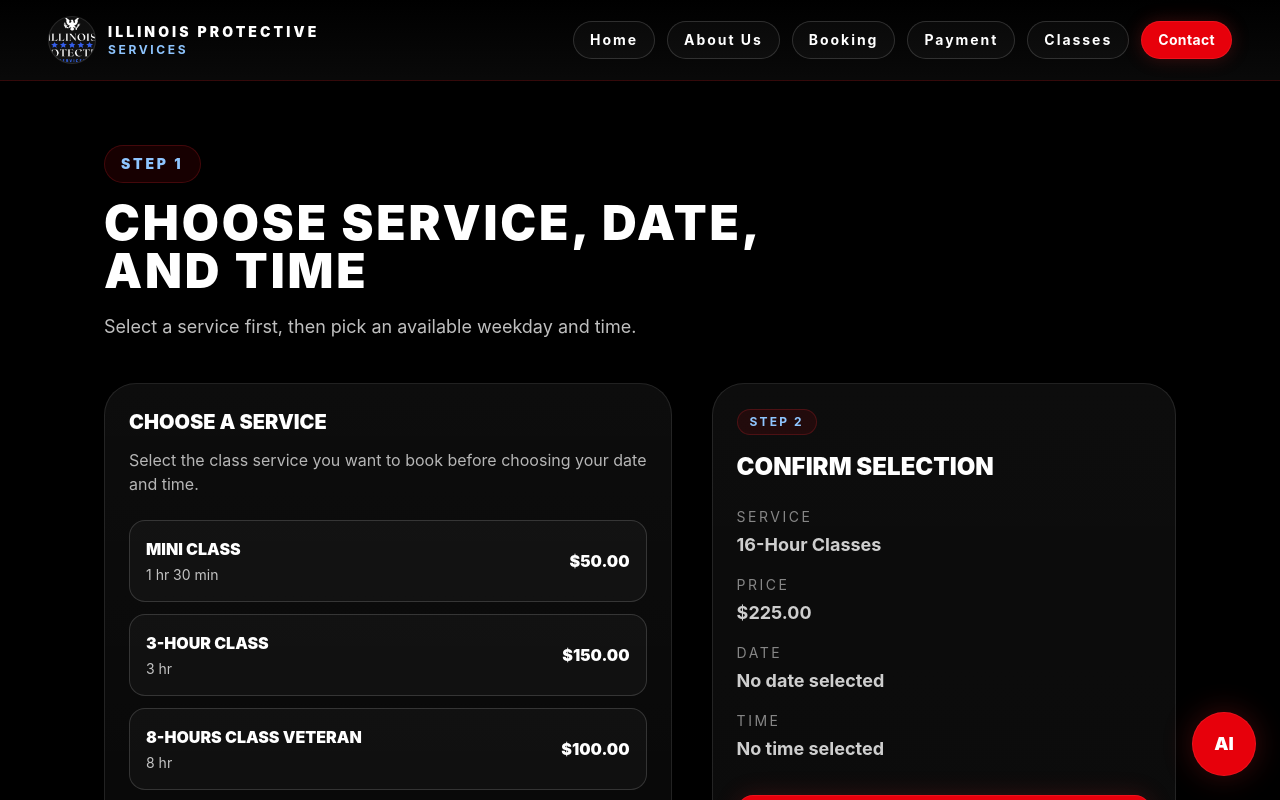
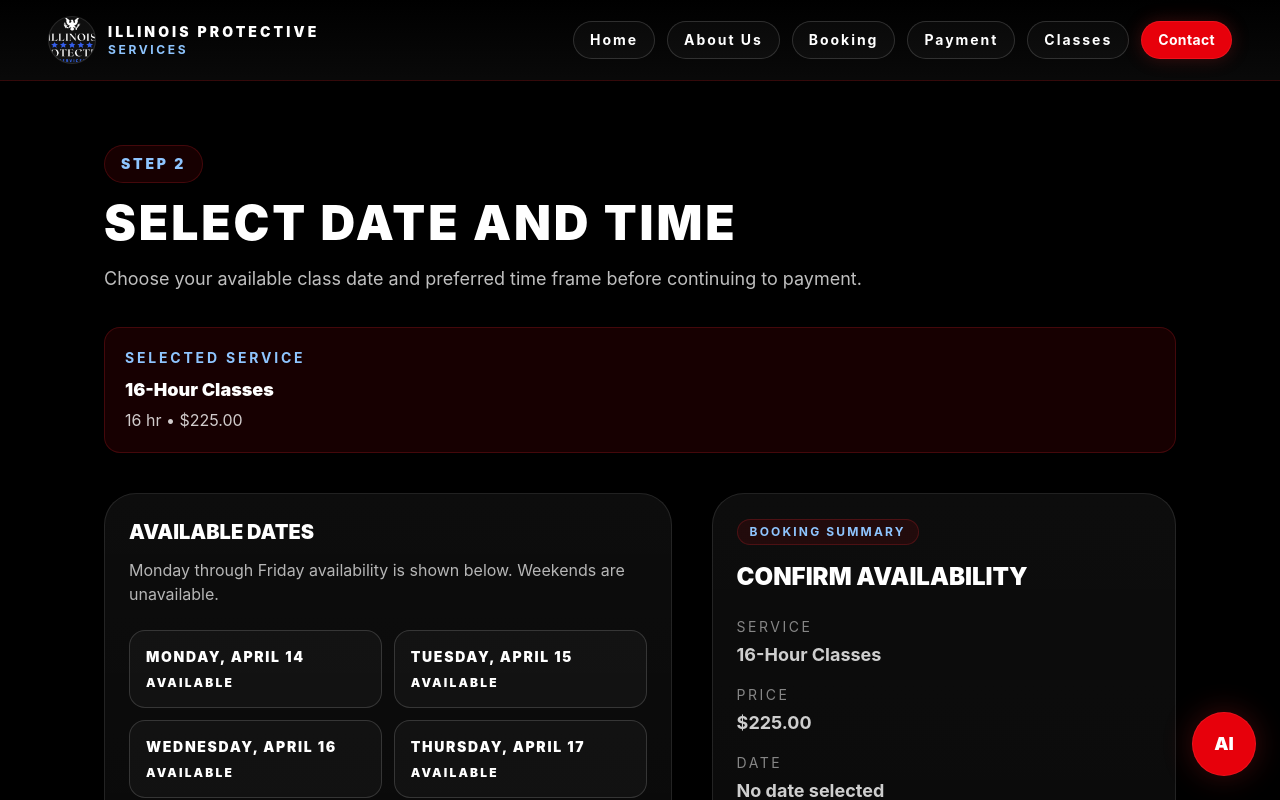
Before and after one commit to michaelwrotten-creator/conceal-carry-site, a React (Vite) app: page / in a window 1280 px wide. Both pictures are taken after a click on the button "Booking". Shown: the top 800 px of the page. Built offline with nearby package versions, Linux system fonts and the light colour scheme; the HTML template or start-up script is replaced by a standard one.

Commit message:
Make classes page viewable anytime

```diff
--- a/src/App.jsx
+++ b/src/App.jsx
@@ -25,14 +25,14 @@ function AiHelperChat() {
       lower.includes("date")
     ) {
       reply =
-        "Go to the Booking page to choose a service, date, and time before payment.";
+        "Go to the Booking page to choose a service, then select your date and time before payment.";
     } else if (
       lower.includes("pay") ||
       lower.includes("deposit") ||
       lower.includes("fee")
     ) {
       reply =
-        "Go to the Payment page to choose Deposit or a Full Payment option for your service.";
+        "Go to the Payment page to choose Deposit or a Full Payment option for your selected service.";
     } else if (
       lower.includes("class") ||
       lower.includes("service") ||
@@ -472,7 +472,7 @@ export default function ConcealCarryTrainingWebsite() {
               Available Services for Booking
             </h1>
             <p className="mt-4 text-lg leading-8 text-white/75">
-              Browse all currently available services before starting the booking flow.
+              Browse all current services before starting or continuing your booking flow.
             </p>
 
             {(selectedDate || selectedTime || selectedService) && (
@@ -577,57 +577,36 @@ export default function ConcealCarryTrainingWebsite() {
         <section className="mx-auto max-w-6xl px-6 py-16 md:px-10">
           <div className="max-w-3xl">
             <div className="inline-flex rounded-full border border-red-500/20 bg-red-600/10 px-4 py-2 text-sm font-black uppercase tracking-[0.2em] text-blue-300">
-              Step 1
+              Step 2
             </div>
             <h1 className="mt-4 text-4xl font-black uppercase tracking-[0.06em] sm:text-5xl">
-              Choose Service, Date, and Time
+              Select Date and Time
             </h1>
             <p className="mt-4 text-lg leading-8 text-white/75">
-              Select a service first, then pick an available weekday and time.
+              Choose your available class date and preferred time frame before continuing to payment.
             </p>
+          </div>
+
+          <div className="mt-8 rounded-2xl border border-red-500/20 bg-red-600/10 p-5 text-white shadow-[0_12px_30px_rgba(0,0,0,0.28)]">
+            <div className="text-sm font-bold uppercase tracking-[0.2em] text-blue-300">
+              Selected Service
+            </div>
+            <div className="mt-2 text-lg font-black">
+              {getSelectedService()?.title || "No service selected"}
+            </div>
+            <div className="mt-1 text-white/80">
+              {getSelectedService()?.duration} • {formatPrice(getSelectedService()?.price || 0)}
+            </div>
           </div>
 
           <div className="mt-10 grid gap-10 lg:grid-cols-[1.1fr_0.9fr]">
             <div>
               <div className={cardClass}>
-                <h2 className="text-xl font-black uppercase">Choose a Service</h2>
+                <h2 className="text-xl font-black uppercase">Available Dates</h2>
                 <p className="mt-3 text-white/70">
-                  Select the class service you want to book before choosing your
-                  date and time.
+                  Monday through Friday availability is shown below. Weekends are unavailable.
                 </p>
 
-                <div className="mt-6 grid gap-3">
-                  {classServices.map((service) => (
-                    <button
-                      key={service.id}
-                      type="button"
-                      onClick={() => setSelectedService(service.id)}
-                      className={`rounded-2xl border px-4 py-4 text-left transition ${
-                        selectedService === service.id
-                          ? "border-red-500 bg-red-600 text-white"
-                          : "border-white/15 bg-white/[0.03] text-white hover:bg-white/10"
-                      }`}
-                    >
-                      <div className="flex items-center justify-between gap-4">
-                        <div>
-                          <div className="text-base font-black uppercase">
-                            {service.title}
-                          </div>
-                          <div className="mt-1 text-sm text-white/75">
-                            {service.duration}
-                          </div>
-                        </div>
-                        <div className="text-base font-black">
-                          {formatPrice(service.price)}
-                        </div>
-                      </div>
-                    </button>
-                  ))}
-                </div>
-              </div>
-
-              <div className={cardClass + " mt-8"}>
-                <h2 className="text-xl font-black uppercase">Available Dates</h2>
                 <div className="mt-6 grid gap-3 sm:grid-cols-2">
                   {availableDates.map((date) => (
                     <button
@@ -656,8 +635,12 @@ export default function ConcealCarryTrainingWebsite() {
 
               <div className="mt-8 rounded-[2rem] border border-red-500/20 bg-blue-500/10 p-6 shadow-[0_12px_30px_rgba(0,0,0,0.28)]">
                 <h2 className="text-xl font-black uppercase text-blue-300">
-                  Available Times
+                  Available Time Frames
                 </h2>
+                <p className="mt-3 text-white/75">
+                  Select your preferred class time frame.
+                </p>
+
                 <div className="mt-6 grid gap-3 sm:grid-cols-2 lg:grid-cols-3">
                   {availableTimes.map((slot) => (
                     <button
@@ -679,11 +662,13 @@ export default function ConcealCarryTrainingWebsite() {
 
             <div className={cardClass}>
               <div className="inline-flex rounded-full border border-red-500/20 bg-red-600/10 px-3 py-1 text-xs font-bold uppercase tracking-[0.18em] text-blue-300">
-                Step 2
+                Booking Summary
               </div>
+
               <h2 className="mt-4 text-2xl font-black uppercase">
-                Confirm Selection
+                Confirm Availability
               </h2>
+
               <div className="mt-6 space-y-4 text-white/80">
                 <div>
                   <div className="text-sm uppercase tracking-[0.18em] text-white/50">
@@ -693,6 +678,7 @@ export default function ConcealCarryTrainingWebsite() {
                     {getSelectedService()?.title || "No service selected"}
                   </div>
                 </div>
+
                 <div>
                   <div className="text-sm uppercase tracking-[0.18em] text-white/50">
                     Price
@@ -701,6 +687,7 @@ export default function ConcealCarryTrainingWebsite() {
                     {formatPrice(getSelectedService()?.price || 0)}
                   </div>
                 </div>
+
                 <div>
                   <div className="text-sm uppercase tracking-[0.18em] text-white/50">
                     Date
@@ -709,9 +696,10 @@ export default function ConcealCarryTrainingWebsite() {
                     {selectedDate ? formatSelectedDate() : "No date selected"}
                   </div>
                 </div>
+
                 <div>
                   <div className="text-sm uppercase tracking-[0.18em] text-white/50">
-                    Time
+                    Time Frame
                   </div>
                   <div className="mt-1 text-lg font-bold">
                     {selectedTime || "No time selected"}
@@ -742,7 +730,7 @@ export default function ConcealCarryTrainingWebsite() {
         <section className="mx-auto max-w-5xl px-6 py-16 md:px-10">
           <div className="max-w-3xl">
             <div className="inline-flex rounded-full border border-red-500/20 bg-red-600/10 px-4 py-2 text-sm font-black uppercase tracking-[0.2em] text-blue-300">
-              Step 2
+              Step 3
             </div>
             <h1 className="mt-4 text-4xl font-black uppercase tracking-[0.06em] sm:text-5xl">
               Complete Payment
@@ -853,8 +841,8 @@ export default function ConcealCarryTrainingWebsite() {
                   Optional Next Step
                 </h2>
                 <p className="mt-3 text-white/70">
-                  After choosing Deposit or one of the Full Payment service
-                  options, you can continue to the Classes page to review all services again.
+                  After choosing Deposit or one of the Full Payment service options,
+                  you can continue to the Classes page to review all services again.
                 </p>
                 <div className="mt-4 text-sm uppercase tracking-[0.18em] text-blue-300">
                   Current payment choice: {paymentChoice || "None selected"}
@@ -1026,17 +1014,17 @@ export default function ConcealCarryTrainingWebsite() {
           <div className="mt-8 flex flex-col items-center justify-center gap-4 sm:flex-row">
             <button
               type="button"
+              onClick={() => setPage("classes")}
+              className="rounded-2xl border border-blue-500/30 bg-blue-500/10 px-6 py-4 text-center text-lg font-black uppercase tracking-[0.16em] text-blue-300 transition hover:bg-blue-500/20"
+            >
+              View Class Services
+            </button>
+            <button
+              type="button"
               onClick={() => setPage("booking")}
               className="rounded-2xl border border-red-500/40 bg-red-600 px-6 py-4 text-center text-lg font-black uppercase tracking-[0.16em] text-white shadow-[0_0_24px_rgba(220,38,38,0.18)] transition hover:-translate-y-0.5 hover:bg-red-700"
             >
               Book Class
-            </button>
-            <button
-              type="button"
-              onClick={() => setPage("classes")}
-              className="rounded-2xl border border-blue-500/30 bg-blue-500/10 px-6 py-4 text-center text-lg font-black uppercase tracking-[0.16em] text-blue-300 transition hover:bg-blue-500/20"
-            >
-              View Class Services
             </button>
           </div>
         </div>
@@ -1081,18 +1069,18 @@ export default function ConcealCarryTrainingWebsite() {
               },
               {
                 step: "2",
-                title: "Choose Service",
-                text: "Select the class service you want to book.",
+                title: "Select Date & Time",
+                text: "Choose your preferred available class date and time frame.",
               },
               {
                 step: "3",
-                title: "Pick Date",
-                text: "Choose your preferred weekday and time slot.",
+                title: "Choose Payment",
+                text: "Select Deposit or Full Payment on the payment page.",
               },
               {
                 step: "4",
-                title: "Choose Payment",
-                text: "Select Deposit or Full Payment on the payment page.",
+                title: "Complete Booking",
+                text: "Finish your payment and prepare for class.",
               },
             ].map((item) => (
               <div key={item.step} className={cardClass}>
@@ -1119,8 +1107,8 @@ export default function ConcealCarryTrainingWebsite() {
               Mission Ready Training
             </h2>
             <p className="mt-4 max-w-2xl leading-8 text-white/75">
-              Browse services first, then choose your class, date, and time.
-              When you are ready, continue to payment.
+              Browse services first, then choose your class date and time.
+              When ready, continue to payment.
             </p>
           </div>
 
@@ -1147,17 +1135,17 @@ export default function ConcealCarryTrainingWebsite() {
                 <div className="grid gap-3">
                   <button
                     type="button"
+                    onClick={() => setPage("classes")}
+                    className="rounded-2xl border border-blue-500/30 bg-blue-500/10 px-4 py-4 text-center text-base font-black uppercase tracking-[0.14em] text-blue-300 transition hover:bg-blue-500/20"
+                  >
+                    View Class Services
+                  </button>
+                  <button
+                    type="button"
                     onClick={() => setPage("booking")}
                     className="rounded-2xl border border-red-500/40 bg-red-600 px-4 py-4 text-center text-base font-black uppercase tracking-[0.14em] text-white shadow-[0_0_24px_rgba(220,38,38,0.18)] transition hover:-translate-y-0.5 hover:bg-red-700"
                   >
                     Book Class
-                  </button>
-                  <button
-                    type="button"
-                    onClick={() => setPage("classes")}
-                    className="rounded-2xl border border-blue-500/30 bg-blue-500/10 px-4 py-4 text-center text-base font-black uppercase tracking-[0.14em] text-blue-300 transition hover:bg-blue-500/20"
-                  >
-                    View Class Services
                   </button>
                 </div>
 
--- a/src/index.css
+++ b/src/index.css
@@ -1 +1,23 @@
 @import "tailwindcss";
+html {
+  scrollbar-width: thin;
+  scrollbar-color: #ffffff #111111;
+}
+
+*::-webkit-scrollbar {
+  width: 12px;
+}
+
+*::-webkit-scrollbar-track {
+  background: #111111;
+}
+
+*::-webkit-scrollbar-thumb {
+  background: #ffffff;
+  border-radius: 999px;
+  border: 2px solid #111111;
+}
+
+*::-webkit-scrollbar-thumb:hover {
+  background: #e5e5e5;
+}
```
